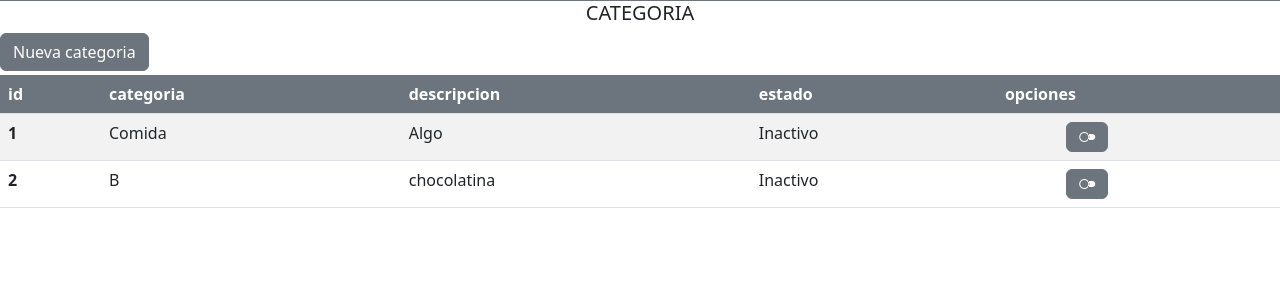
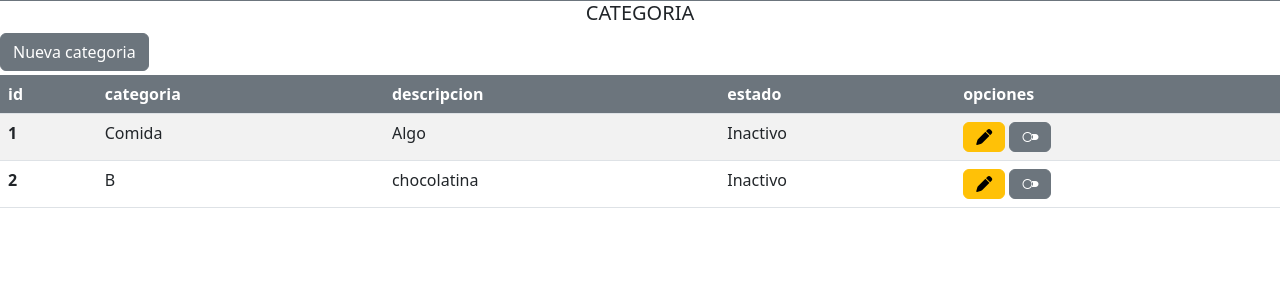
Before and after one commit to KateAmador/TiendaPHP, a PHP site: page /crudCategoria/categoria.vista.php in a window 1280 px wide. Shown: the part 55-356 px from the top of the page. Run offline with PHP 8.4, Linux system fonts and the light colour scheme; data comes from the database, SQL or seed files in the repository; data that the repository does not hold is empty; some libraries are stand-ins or nearby versions.

```diff
--- a/crudCategoria/categoria.vista.php
+++ b/crudCategoria/categoria.vista.php
@@ -62,7 +62,7 @@ $component = new Component();
                         <div>
                         <div class="mb-3 col-2">
                                 <label for="id_categoria" class="form-label">ID</label>
-                                <input type="text" class="form-control" id="id_categoria" name="id_categoria">
+                                <input type="text" class="form-control" id="id_categoria" name="id_categoria" >
                             </div>
                             <div class="row">
                                 <div class="mb-3 col-6">
@@ -128,15 +128,17 @@ $component = new Component();
                         <td><?php echo "Inactivo"; ?></td>
                     <?php } ?>
                 <td>
+                <a href="" class="btn btn-small btn-warning" data-bs-toggle="modal" data-bs-target="#exampleModal"
+                        onclick="agregarForm('<?php echo $datoscategoria ?>');"><i class="fa-solid fa-pen"></i></a>
+
                         <?php if ($datos->estado_categoria == 1) { ?>
+                            <a href="categoria.controlador.php?id_categoria=<?= $datos->id_categoria ?>&estado=<?= $datos->estado_categoria ?>"
+                        class="btn btn-primary "><i class="bi bi-toggle2-on"></i></a>
+                    <?php } else { ?>
+                        <a href="categoria.controlador.php?id_categoria=<?= $datos->id_categoria ?>&estado=<?= $datos->estado_categoria ?>"
+                        class="btn btn-small btn-secondary "><i class="bi bi-toggle2-off"></i></i></a>
+                    <?php } ?>
 
-                    <td> <a href="categoria.controlador.php?id_categoria=<?= $datos->id_categoria ?>&estado=<?= $datos->estado_categoria; ?>" class="btn btn-small btn-primary" data-bs-target="#eliminar"><i class="bi bi-toggle2-on"></i></a>
-
-                    <?php } else { ?>
-
-
-                        <td> <a href="categoria.controlador.php?id_categoria=<?= $datos->id_categoria ?>&estado=<?= $datos->estado_categoria; ?>" class="btn btn-small btn-secondary" data-bs-target="#eliminar"><i class="bi bi-toggle2-off"></i></a>
-                    <?php } ?>
                     </td>
                 </tr>
             <?php } ?>
```
Lines whose indentation alone changed are shown as unchanged.
